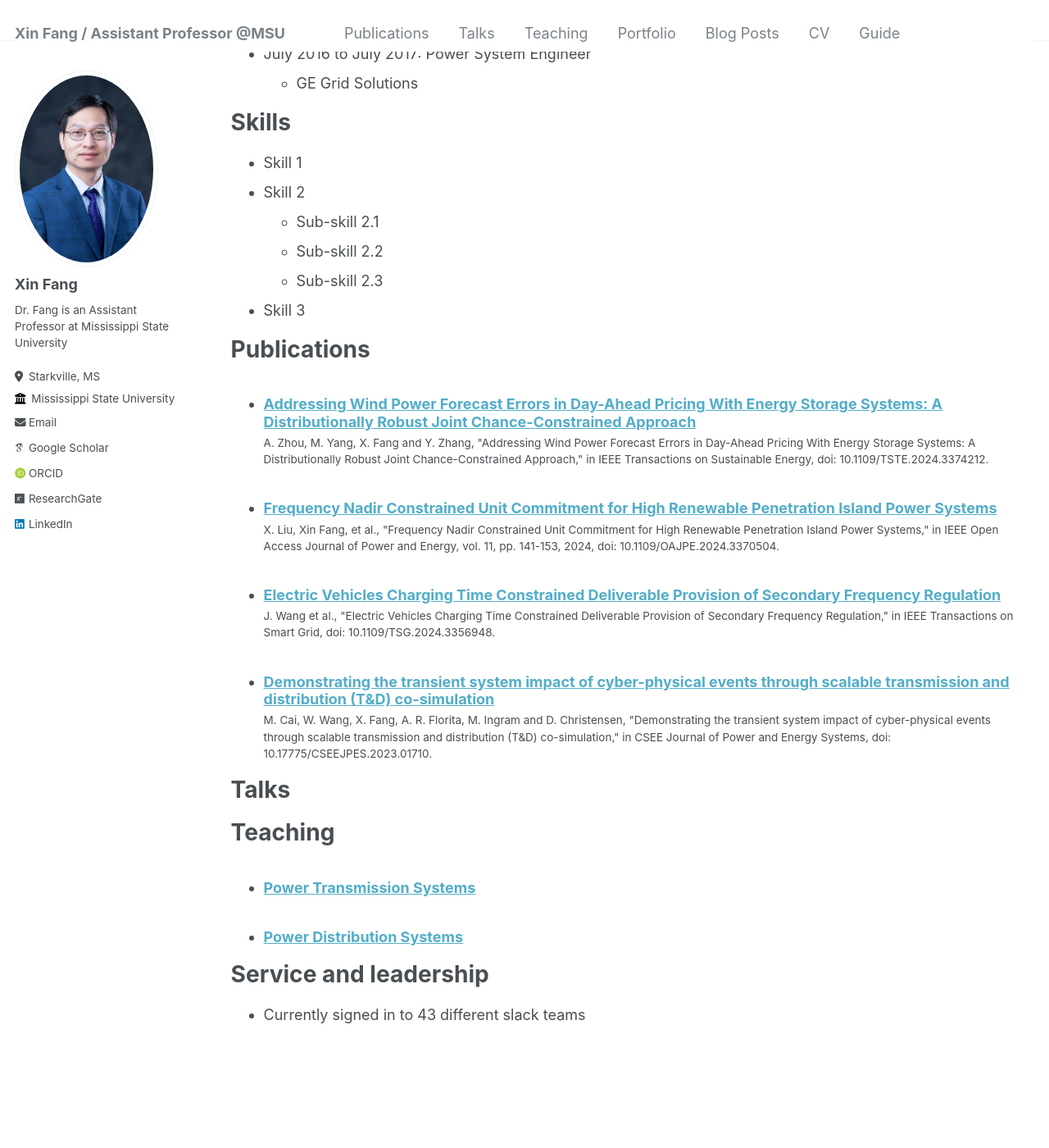
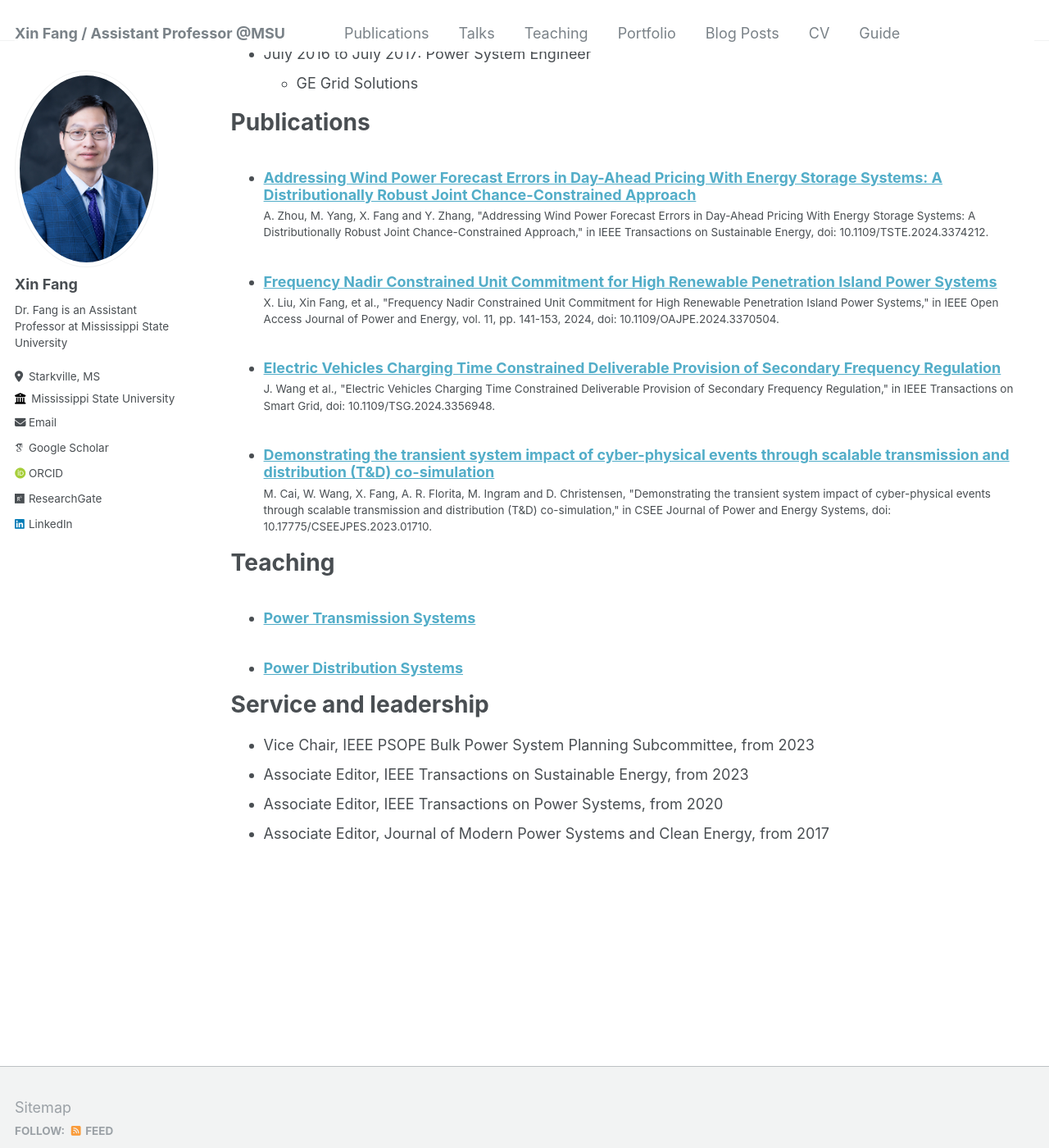
Before and after one commit to XinFang88/xinfang88.github.io, a Jekyll site: the page built from _pages/cv.md, in a window 1280 px wide and 1400 px high, scrolled down 441 px. Shown: the whole window at 82% size. Built offline with Jekyll 4.4.1, drawn with Linux system fonts in a browser that asks for light colours; some web fonts are replaced.

Commit message:
Update cv.md

```diff
--- a/_pages/cv.md
+++ b/_pages/cv.md
@@ -27,26 +27,12 @@ Work experience
   * GE Grid Solutions
 
 
-Skills
-======
-* Skill 1
-* Skill 2
-  * Sub-skill 2.1
-  * Sub-skill 2.2
-  * Sub-skill 2.3
-* Skill 3
-
 Publications
 ======
   <ul>{% for post in site.publications reversed %}
     {% include archive-single-cv.html %}
   {% endfor %}</ul>
 
-Talks
-======
-  <ul>{% for post in site.talks reversed %}
-    {% include archive-single-talk-cv.html  %}
-  {% endfor %}</ul>
 
 Teaching
 ======
@@ -56,4 +42,7 @@ Teaching
 
 Service and leadership
 ======
-* Currently signed in to 43 different slack teams
+* Vice Chair, IEEE PSOPE Bulk Power System Planning Subcommittee, from 2023
+* Associate Editor, IEEE Transactions on Sustainable Energy, from 2023
+* Associate Editor, IEEE Transactions on Power Systems, from 2020
+* Associate Editor, Journal of Modern Power Systems and Clean Energy, from 2017
```
